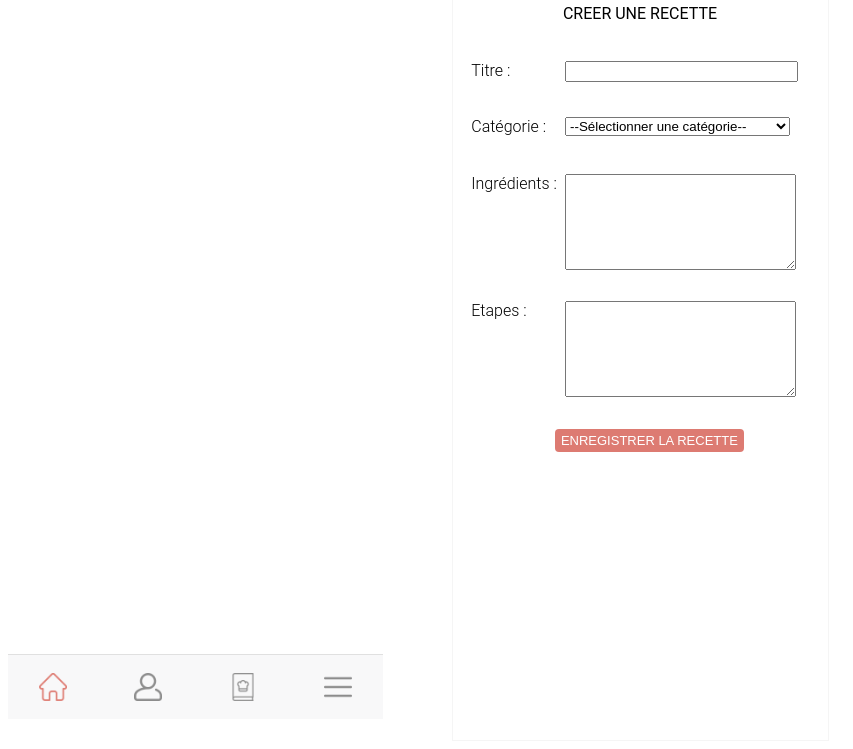
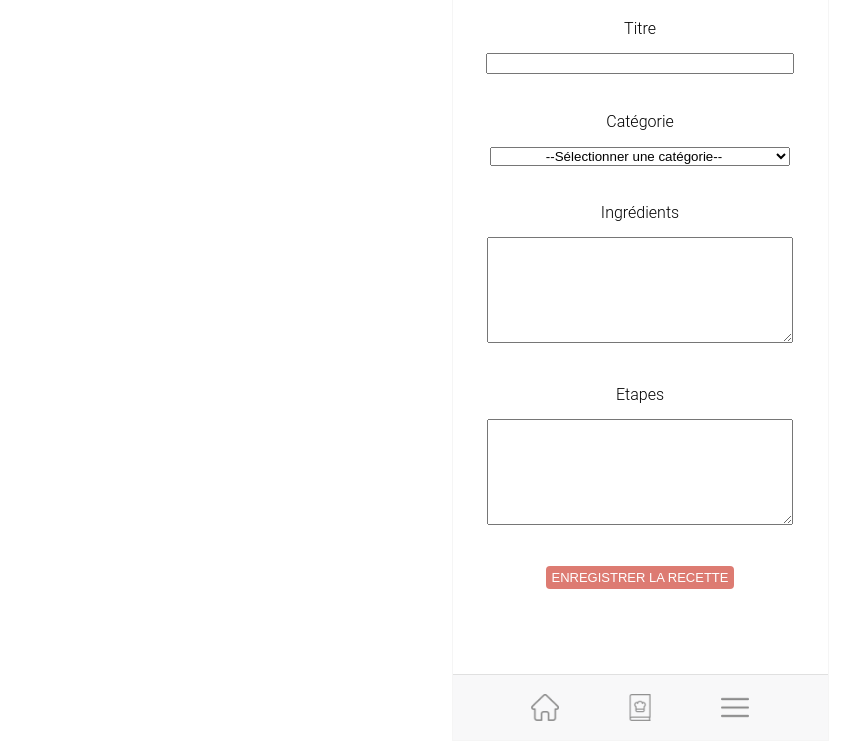
Before and after one commit to hpavard/Cook-In_MVP, a plain HTML site: page website/creer_recette.html in a window 1280 px wide. Shown: the part 81-830 px from the top of the page, without its empty margins (0-853 px from the left). Drawn offline with Linux system fonts and the light colour scheme.

Commit message:
Page créer une recette ok design et forms

```diff
--- a/website/creer_recette.css
+++ b/website/creer_recette.css
@@ -3,17 +3,9 @@
 @import url('https://fonts.googleapis.com/css2?family=Roboto:wght@100;300;400;500;700;900&display=swap');
 }
 
-#container {
-  width: 375px;
-  height: 812px;
-  margin-left: auto;
-  margin-right: auto;
-  border: 1px solid whitesmoke;
-  position: relative;
-}
-
 #header_container {
   text-align: center;
+  padding-top: 5%;
 }
 
 #logo {
@@ -28,11 +20,16 @@ form {
   margin-top: 10%;
 }
 
+form label {
+  display: block;
+  text-align: center;
+  margin-bottom: 4%;
+}
+
 form div {
-  position: relative;
   margin-top: 10%;
   margin-bottom: 10%;
-  padding-left: 5%;
+  text-align: center;
 }
 
 #section_titre {
@@ -45,38 +42,31 @@ form div {
 
 form select {
   outline: none;
-  position: absolute;
-  left: 30%;
-  width: 60%;
+  width: 80%;
+  text-align-last:center
+}
+
+form select::placeholder {
+  text-align: center;
 }
 
 #titre_recette {
   outline: none;
-  position: absolute;
-  left: 30%;
-  width: 60%;
+  width: 80%;
 }
 
 textarea {
   outline: none;
-  position: absolute;
-  left: 30%;
-  height: 100%;
-  width: 60%;
-}
-
-#titre_ingredients {
-  position: absolute;
-  top: 0;
-  margin-top: 0;
+  width: 80%;
+  height: 100px;
 }
 
 #section_ingredients {
-  min-height: 90px;
+  min-height: 120px;
 }
 
 #section_etapes {
-  min-height: 90px;
+  min-height: 120px;
 }
 
 #section_submit {
@@ -100,7 +90,16 @@ textarea {
   margin: 0;
 }
 
-nav {
+#container {
+  width: 375px;
+  height: 812px;
+  margin-left: auto;
+  margin-right: auto;
+  border: 1px solid whitesmoke;
+  position: relative;
+}
+
+#barre_creer_recette {
   position: absolute;
   bottom: 0;
   width: 375px;
@@ -113,7 +112,7 @@ nav {
   justify-content: center;
 }
 
-nav img {
+#barre_creer_recette img {
   height: 43%;
   margin-left: 9%;
   margin-right: 9%;
--- a/website/creer_recette.html
+++ b/website/creer_recette.html
@@ -12,16 +12,16 @@
 
     <div id="container">
       <div id="header_container">
-        <img id="logo" src="img/logofinal.png">
+<!--        <img id="logo" src="img/logofinal.png">-->
         <p id="title">CREER UNE RECETTE</p>
       </div>
         <form>
           <div id="section_titre">
-            <label>Titre :</label>
+            <label>Titre</label>
             <input type="text" id="titre_recette">
           </div>
           <div id="section_categorie">
-            <label>Catégorie :</label>
+            <label>Catégorie</label>
             <select name="pets" id="pet-select">
               <option value="">--Sélectionner une catégorie--</option>
               <option value="Petit-dejeuner">Petit-déjeuner</option>
@@ -33,12 +33,12 @@
             </select>
           </div>
           <div id="section_ingredients">
-            <label id="titre_ingredients">Ingrédients :</label>
+            <label id="titre_ingredients">Ingrédients</label>
             <textarea id="ingredients_area">
             </textarea>
           </div>
           <div id="section_etapes">
-            <label id="titre_ietapes">Etapes :</label>
+            <label id="titre_ietapes">Etapes</label>
             <textarea id="etapes_area">
             </textarea>
           </div>
@@ -47,11 +47,9 @@
           </div>
 
         </form>
-      </div>
 
-      <nav>
-        <img id="home_icon" src="img/home%20(1).png">
-        <img id="profil_icon" src="img/user.png">
+      <nav id="barre_creer_recette">
+        <img id="home_icon" src="img/home.png">
         <img id="book_icon" src="img/cookbook.png">
         <img id="menu_icon" src="img/bars.png">
       </nav>
```
Also changed, not shown: website/home.html (+0 -1 lines).
